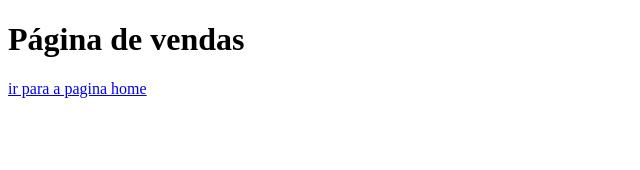
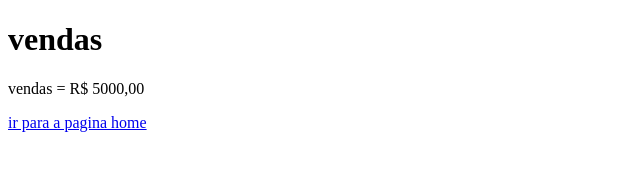
Before and after one commit to JosueDaCruz/aulagithub, a plain HTML site: page vendas.html in a window 1280 px wide. Shown: the whole page, without its empty margins (0-640 px from the left). Drawn offline with Linux system fonts and the light colour scheme.

Commit message:
acrescentado valor das vendas

```diff
--- a/vendas.html
+++ b/vendas.html
@@ -7,7 +7,8 @@
     <title>Document</title>
 </head>
 <body>
-    <H1>Página de vendas</H1>
+    <H1>vendas</H1>
+    <p>vendas = R$ 5000,00</p>
     <a href=vendas.html>ir para a pagina home</a>
 </body>
 </html>
```
